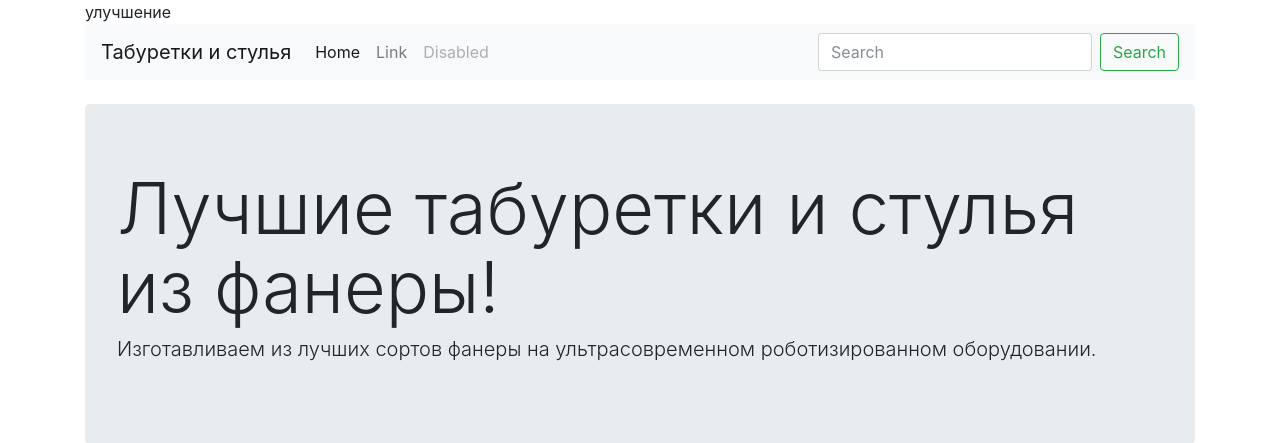
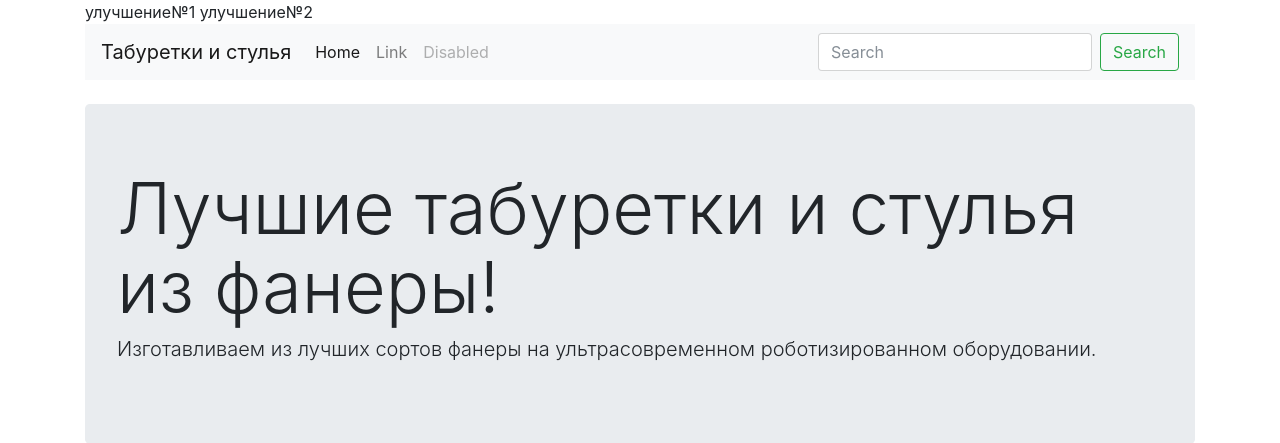
Before and after one commit to aeifn/plywood, a PHP site: page / in a window 1280 px wide. Shown: the top 443 px of the page. Run offline with PHP 8.4, Linux system fonts and the light colour scheme; some libraries are stand-ins or nearby versions.

Commit message:
git push exit
Улучшение (текст графика
)

```diff
--- a/stoolandchair/index.php
+++ b/stoolandchair/index.php
@@ -19,7 +19,8 @@
 <body>
 
     <div class="container">
-	улучшение
+	улучшение№1
+	улучшение№2
 
 
 <br />
```
